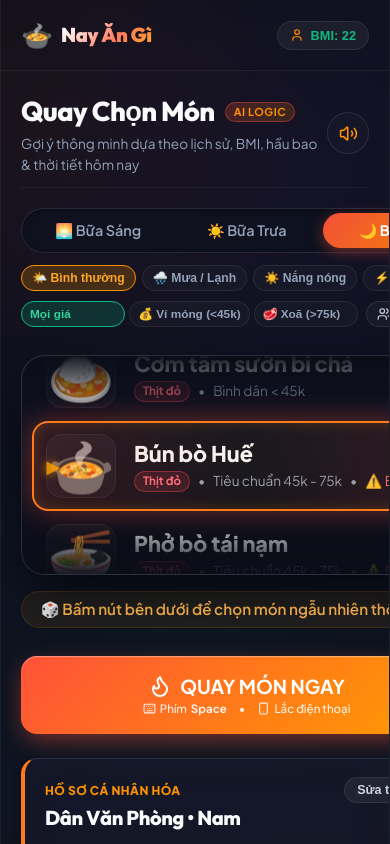
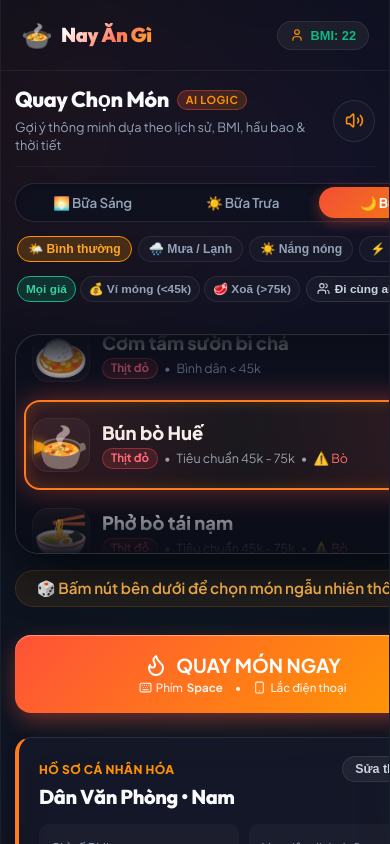
Before and after one commit to phinh12091990/vibe-nayangi, a React (Vite) app: page / in a window 390 px wide. Shown: the top 844 px of the page. Built offline with nearby package versions, Linux system fonts and the light colour scheme.

Commit message:
fix(mobile): optimize mobile layout, fix button row overflow and reel alignment

```diff
--- a/src/index.css
+++ b/src/index.css
@@ -84,13 +84,15 @@ body {
   box-shadow: 0 0 60px rgba(0, 0, 0, 0.7);
 }
 
-/* Mobile: max-width 640px, centered */
 @media (max-width: 1023px) {
   #root {
     max-width: 600px;
+    width: 100%;
+    margin: 0 auto;
     flex-direction: column;
     border-left: 1px solid rgba(255, 255, 255, 0.05);
     border-right: 1px solid rgba(255, 255, 255, 0.05);
+    overflow-x: hidden;
   }
 
   .desktop-sidebar {
@@ -307,6 +309,24 @@ h1, h2, h3, h4 {
   gap: 6px;
   transition: all 0.2s ease;
   user-select: none;
+  box-sizing: border-box;
+}
+
+/* Horizontal scrollable row helper */
+.scroll-row {
+  display: flex;
+  gap: 6px;
+  overflow-x: auto;
+  padding: 2px 2px 4px 2px;
+  scrollbar-width: none;
+  -ms-overflow-style: none;
+  -webkit-overflow-scrolling: touch;
+  width: 100%;
+  box-sizing: border-box;
+}
+
+.scroll-row::-webkit-scrollbar {
+  display: none;
 }
 
 /* Nutrition tag pills */
@@ -428,9 +448,18 @@ h1, h2, h3, h4 {
 .page-container {
   flex: 1;
   overflow-y: auto;
-  padding: 20px 20px 110px 20px;
+  overflow-x: hidden;
+  padding: 16px 14px calc(90px + env(safe-area-inset-bottom, 0px)) 14px;
   display: flex;
   flex-direction: column;
+  box-sizing: border-box;
+  width: 100%;
+}
+
+@media (min-width: 640px) {
+  .page-container {
+    padding: 20px 20px 110px 20px;
+  }
 }
 
 /* App Header bar */
@@ -438,9 +467,11 @@ h1, h2, h3, h4 {
   display: flex;
   align-items: center;
   justify-content: space-between;
-  margin-bottom: 20px;
+  margin-bottom: 16px;
   padding-bottom: 12px;
   border-bottom: 1px solid rgba(255, 255, 255, 0.05);
+  width: 100%;
+  box-sizing: border-box;
 }
 
 /* Segmented control for meals */
@@ -449,28 +480,40 @@ h1, h2, h3, h4 {
   background: rgba(15, 18, 32, 0.85);
   border: 1px solid var(--glass-border);
   border-radius: var(--radius-full);
-  padding: 4px;
-  gap: 4px;
+  padding: 3px;
+  gap: 3px;
   box-shadow: inset 0 2px 6px rgba(0, 0, 0, 0.3);
+  width: 100%;
+  box-sizing: border-box;
 }
 
 .meal-pill {
   flex: 1;
+  min-width: 0;
   border: none;
   background: transparent;
   color: var(--text-muted);
   font-family: inherit;
-  font-size: 0.9rem;
+  font-size: 0.84rem;
   font-weight: 600;
-  padding: 8px 14px;
+  padding: 7px 8px;
   border-radius: var(--radius-full);
   cursor: pointer;
   transition: all 0.25s ease;
   display: flex;
   align-items: center;
   justify-content: center;
-  gap: 6px;
+  gap: 4px;
   white-space: nowrap;
+  letter-spacing: -0.01em;
+}
+
+@media (min-width: 400px) {
+  .meal-pill {
+    font-size: 0.88rem;
+    padding: 8px 12px;
+    gap: 6px;
+  }
 }
 
 .meal-pill.active {
@@ -488,6 +531,7 @@ h1, h2, h3, h4 {
   max-width: 480px;
   margin: 0 auto;
   position: relative;
+  box-sizing: border-box;
 }
 
 .reel-box {
@@ -504,6 +548,8 @@ h1, h2, h3, h4 {
     inset 0 1px 1px rgba(255, 255, 255, 0.15),
     inset 0 -1px 1px rgba(0, 0, 0, 0.5);
   transition: box-shadow 0.3s ease;
+  width: 100%;
+  box-sizing: border-box;
 }
 
 .reel-box.winner-glow {
@@ -533,17 +579,25 @@ h1, h2, h3, h4 {
   height: 90px;
   display: flex;
   align-items: center;
-  padding: 0 24px;
-  gap: 18px;
+  padding: 0 16px;
+  gap: 12px;
   box-sizing: border-box;
   user-select: none;
   transition: opacity 0.2s, filter 0.2s;
+  width: 100%;
+}
+
+@media (min-width: 480px) {
+  .reel-item {
+    padding: 0 24px;
+    gap: 18px;
+  }
 }
 
 .reel-item-emoji {
-  font-size: 3.4rem;
-  min-width: 64px;
-  height: 64px;
+  font-size: 2.8rem;
+  min-width: 54px;
+  height: 54px;
   display: flex;
   align-items: center;
   justify-content: center;
@@ -551,10 +605,20 @@ h1, h2, h3, h4 {
   border-radius: var(--radius-md);
   border: 1px solid rgba(255, 255, 255, 0.06);
   filter: drop-shadow(0 6px 12px rgba(0, 0, 0, 0.4));
+  flex-shrink: 0;
+}
+
+@media (min-width: 480px) {
+  .reel-item-emoji {
+    font-size: 3.4rem;
+    min-width: 64px;
+    height: 64px;
+  }
 }
 
 .reel-item-info {
   flex: 1;
+  min-width: 0;
   display: flex;
   flex-direction: column;
   justify-content: center;
@@ -562,7 +626,7 @@ h1, h2, h3, h4 {
 }
 
 .reel-item-name {
-  font-size: 1.35rem;
+  font-size: 1.15rem;
   font-weight: 800;
   color: var(--text-main);
   line-height: 1.25;
@@ -572,19 +636,35 @@ h1, h2, h3, h4 {
   overflow: hidden;
 }
 
+@media (min-width: 480px) {
+  .reel-item-name {
+    font-size: 1.35rem;
+  }
+}
+
 .reel-item-meta {
   display: flex;
   align-items: center;
-  gap: 8px;
-  font-size: 0.85rem;
+  gap: 6px;
+  font-size: 0.78rem;
   color: var(--text-muted);
+  white-space: nowrap;
+  overflow: hidden;
+  text-overflow: ellipsis;
+}
+
+@media (min-width: 480px) {
+  .reel-item-meta {
+    gap: 8px;
+    font-size: 0.85rem;
+  }
 }
 
 .reel-selector-frame {
   position: absolute;
   top: 65px;
-  left: 10px;
-  right: 10px;
+  left: 8px;
+  right: 8px;
   height: 90px;
   border: 2px solid #ff7a18;
   border-radius: var(--radius-md);
@@ -597,7 +677,16 @@ h1, h2, h3, h4 {
   display: flex;
   align-items: center;
   justify-content: space-between;
-  padding: 0 12px;
+  padding: 0 8px;
+  box-sizing: border-box;
+}
+
+@media (min-width: 480px) {
+  .reel-selector-frame {
+    left: 10px;
+    right: 10px;
+    padding: 0 12px;
+  }
 }
 
 .reel-marker {
--- a/src/pages/Home.jsx
+++ b/src/pages/Home.jsx
@@ -331,18 +331,18 @@ export default function HomePage({ onOpenProfile }) {
     <div className="page-container">
 
       {/* Top Header Bar */}
-      <div className="app-header" style={{ width: '100%' }}>
-        <div style={{ display: 'flex', flexDirection: 'column', gap: '2px' }}>
-          <div style={{ display: 'flex', alignItems: 'center', gap: '10px' }}>
-            <h2 style={{ fontSize: '1.7rem', fontWeight: 800 }}>Quay Chọn Món</h2>
+      <div className="app-header" style={{ width: '100%', boxSizing: 'border-box' }}>
+        <div style={{ display: 'flex', flexDirection: 'column', gap: '2px', minWidth: 0, flex: 1, paddingRight: '8px' }}>
+          <div style={{ display: 'flex', alignItems: 'center', gap: '8px', flexWrap: 'wrap' }}>
+            <h2 style={{ fontSize: 'clamp(1.35rem, 5vw, 1.7rem)', fontWeight: 800, margin: 0, lineHeight: 1.2 }}>Quay Chọn Món</h2>
             <span className="brand-badge">AI LOGIC</span>
           </div>
-          <p style={{ fontSize: '0.85rem', color: 'var(--text-muted)' }}>
-            Gợi ý thông minh dựa theo lịch sử, BMI, hầu bao & thời tiết hôm nay
+          <p style={{ fontSize: '0.8rem', color: 'var(--text-muted)', margin: '4px 0 0 0', lineHeight: 1.35 }}>
+            Gợi ý thông minh dựa theo lịch sử, BMI, hầu bao & thời tiết
           </p>
         </div>
 
-        <div style={{ display: 'flex', alignItems: 'center', gap: '8px' }}>
+        <div style={{ display: 'flex', alignItems: 'center', gap: '8px', flexShrink: 0 }}>
           <button
             className="btn-icon"
             onClick={() => setMuted(!muted)}
@@ -386,10 +386,10 @@ export default function HomePage({ onOpenProfile }) {
           </div>
 
           {/* Quick Context Filter Pills: Weather/Mood & Budget & Group Dining */}
-          <div style={{ width: '100%', maxWidth: '480px', display: 'flex', flexDirection: 'column', gap: '8px', marginBottom: '14px' }}>
+          <div style={{ width: '100%', maxWidth: '480px', display: 'flex', flexDirection: 'column', gap: '8px', marginBottom: '14px', boxSizing: 'border-box' }}>
 
-            {/* Weather & Mood Selector */}
-            <div style={{ display: 'flex', gap: '6px', overflowX: 'auto', paddingBottom: '2px', scrollbarWidth: 'none' }}>
+            {/* Weather & Mood Selector (Smooth horizontal scroll on mobile) */}
+            <div className="scroll-row">
               {[
                 { id: 'normal', label: '🌤️ Bình thường', icon: null },
                 { id: 'rain', label: '🌧️ Mưa / Lạnh', icon: CloudRain },
@@ -405,6 +405,7 @@ export default function HomePage({ onOpenProfile }) {
                     fontSize: '0.76rem',
                     whiteSpace: 'nowrap',
                     cursor: 'pointer',
+                    flexShrink: 0,
                     background: weatherMood === w.id ? 'rgba(255, 145, 0, 0.22)' : 'rgba(255, 255, 255, 0.03)',
                     borderColor: weatherMood === w.id ? '#ff9100' : 'rgba(255, 255, 255, 0.08)',
                     color: weatherMood === w.id ? '#ffa726' : 'var(--text-muted)'
@@ -415,11 +416,11 @@ export default function HomePage({ onOpenProfile }) {
               ))}
             </div>
 
-            {/* Budget & Group Buttons Row */}
-            <div style={{ display: 'flex', gap: '8px', alignItems: 'center' }}>
+            {/* Budget & Group Buttons Row (Scrollable or fluid wrap) */}
+            <div className="scroll-row" style={{ alignItems: 'center', gap: '6px' }}>
 
-              {/* Budget Tier Pill */}
-              <div style={{ display: 'flex', gap: '4px', flex: 1 }}>
+              {/* Budget Tier Pills */}
+              <div style={{ display: 'flex', gap: '4px', flexShrink: 0 }}>
                 {[
                   { id: 'ALL', label: 'Mọi giá' },
                   { id: 'budget', label: '💰 Ví mỏng (<45k)' },
@@ -430,7 +431,6 @@ export default function HomePage({ onOpenProfile }) {
                     onClick={() => setBudgetTier(b.id)}
                     className={`glass-pill ${budgetTier === b.id ? 'active' : ''}`}
                     style={{
-                      flex: 1,
                       padding: '5px 8px',
                       fontSize: '0.74rem',
                       whiteSpace: 'nowrap',
@@ -452,18 +452,20 @@ export default function HomePage({ onOpenProfile }) {
                 className={`glass-pill ${isGroupActive ? 'active' : ''}`}
                 style={{
                   padding: '5px 10px',
-                  fontSize: '0.76rem',
+                  fontSize: '0.74rem',
                   display: 'flex',
                   alignItems: 'center',
                   gap: '5px',
                   cursor: 'pointer',
+                  flexShrink: 0,
+                  whiteSpace: 'nowrap',
                   background: isGroupActive ? 'rgba(56, 189, 248, 0.2)' : 'rgba(255, 255, 255, 0.04)',
                   borderColor: isGroupActive ? '#38bdf8' : 'rgba(255, 255, 255, 0.1)',
                   color: isGroupActive ? '#38bdf8' : 'var(--text-secondary)'
                 }}
                 title="Chọn đồng nghiệp cùng đi ăn"
               >
-                <Users size={14} />
+                <Users size={13} />
                 <span>{isGroupActive ? `Nhóm (${activeMembers.length})` : 'Đi cùng ai?'}</span>
               </button>
             </div>
```
